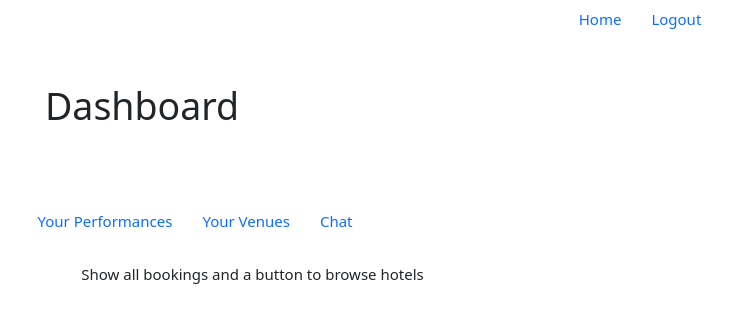
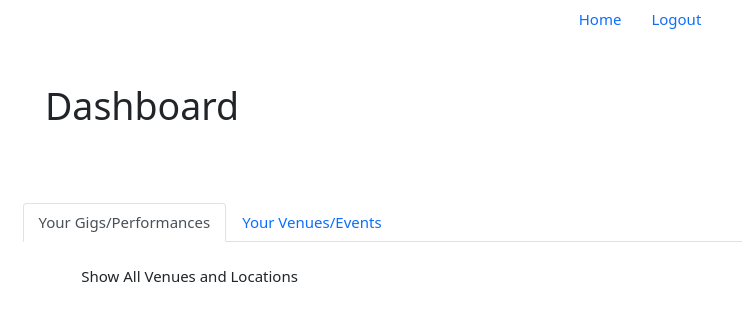
Before and after one commit to murraymilton/Muse_Capstone-Project, a React (Create React App) app in the folder client/: page /dashboard in a window 1280 px wide. Shown: the top 322 px of the page, without its empty margins (0-742 px from the left). Built offline with nearby package versions, Linux system fonts and the light colour scheme; sample sign-in values are in the browser's storage.

Commit message:
Resolved customer/seller view display

```diff
--- a/client/src/App.js
+++ b/client/src/App.js
@@ -2,8 +2,8 @@ import React from "react";
 import { BrowserRouter, Switch, Route } from "react-router-dom";
 import { ToastContainer } from "react-toastify";
 import "react-toastify/dist/ReactToastify.css";
-import HeaderNav from "./components/HeaderNav";
-import PrivateRoute from "./components/PrivateRoute";
+import HeaderNav from "./components/Navigation/HeaderNav";
+import PrivateRoute from "./components/Navigation/PrivateRoute";
 //COmponents
 import Home from "./Event/Home";
 import Login from "./Auth/Login";
--- a/client/src/User/Dashboard.jsx
+++ b/client/src/User/Dashboard.jsx
@@ -1,4 +1,4 @@
-import DashboardView from "../components/DashboardView";
+import DashboardView from "../components/Navigation/DashboardView";
 
 const Dashboard = () => {
     return (
@@ -12,7 +12,7 @@ const Dashboard = () => {
         </div>
 
         <div className="container">
-          <p>Show all bookings and a button to browse hotels</p>
+          <p>Show All Venues and Locations</p>
         </div>
       </>
     );
--- a/client/src/User/DashboardSellers.jsx
+++ b/client/src/User/DashboardSellers.jsx
@@ -1,10 +1,10 @@
-import DashboardView from "../components/DashboardView";
+import DashboardView from "../components/Navigation/DashboardView";
 
 const DashboardSeller = () => {
   return (
     <>
       <div className="container-fluid  p-5">
-        <h1>Dashboard</h1>
+        <h1>Seller View</h1>
       </div>
 
       <div className="container-fluid p-4">
@@ -12,7 +12,7 @@ const DashboardSeller = () => {
       </div>
 
       <div className="container">
-        <p>Show All Venues and Locations</p>
+        <p>All Your Events and Schedules</p>
       </div>
     </>
   );
--- a/client/src/components/DashboardView.jsx
+++ /dev/null
@@ -1,21 +0,0 @@
-import { Link } from "react-router-dom";
-
-const DashboardView = () => {
-
-    return(
-
-        <ul class="nav nav-pills">
-  <li class="nav-item">
-    <Link className={`nav-link`}to="/dashboard/performances">Your Performances</Link>
-  </li>
-  <li class="nav-item">
-    <Link className={`nav-link`} to="/dashboard/seller">Your Venues</Link>
-  </li>
-  <li class="nav-item">
-    <Link className={`nav-link`} to="/dashboard/message">Chat</Link>
-  </li>
-
-</ul>
-    )
-}
-export default DashboardView
--- /dev/null
+++ b/client/src/components/Navigation/DashboardView.jsx
@@ -0,0 +1,28 @@
+import { Link } from "react-router-dom";
+
+const DashboardView = () => {
+  const active = window.location.pathname;
+  //   console.log(active);
+  return (
+    <ul className="nav nav-tabs">
+      <li className="nav-item">
+        <Link
+          className={`nav-link ${active === "/dashboard" && "active"}`}
+          to="/dashboard"
+        >
+          Your Gigs/Performances
+        </Link>
+      </li>
+      <li className="nav-item">
+        <Link
+          className={`nav-link ${active === "/dashboard/seller" && "active"}`}
+          to="/dashboard/seller"
+        >
+          Your Venues/Events
+        </Link>
+      </li>
+    </ul>
+  );
+};
+
+export default DashboardView;
```
Also changed, not shown: client/src/components/Forms/styles.js (added), client/src/components/Navigation/HeaderNav.jsx (renamed from client/src/components/HeaderNav.jsx), client/src/components/Navigation/PrivateRoute.jsx (renamed from client/src/components/PrivateRoute.jsx).
